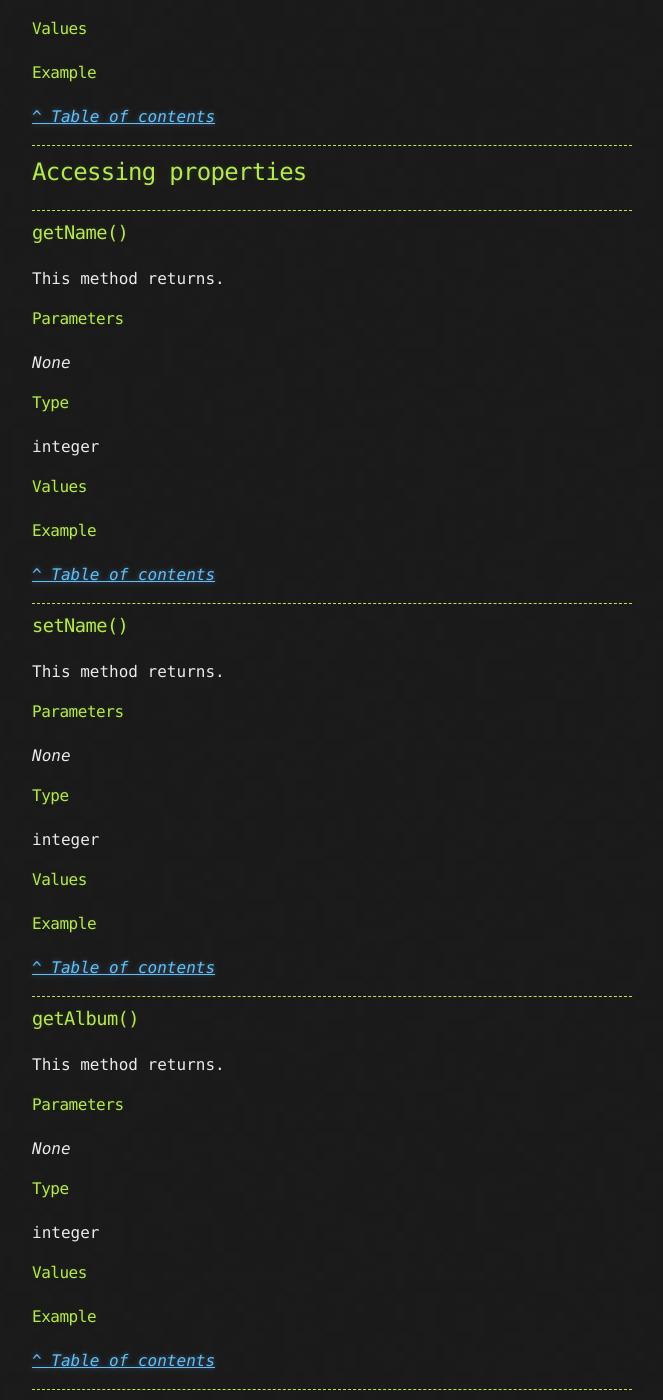
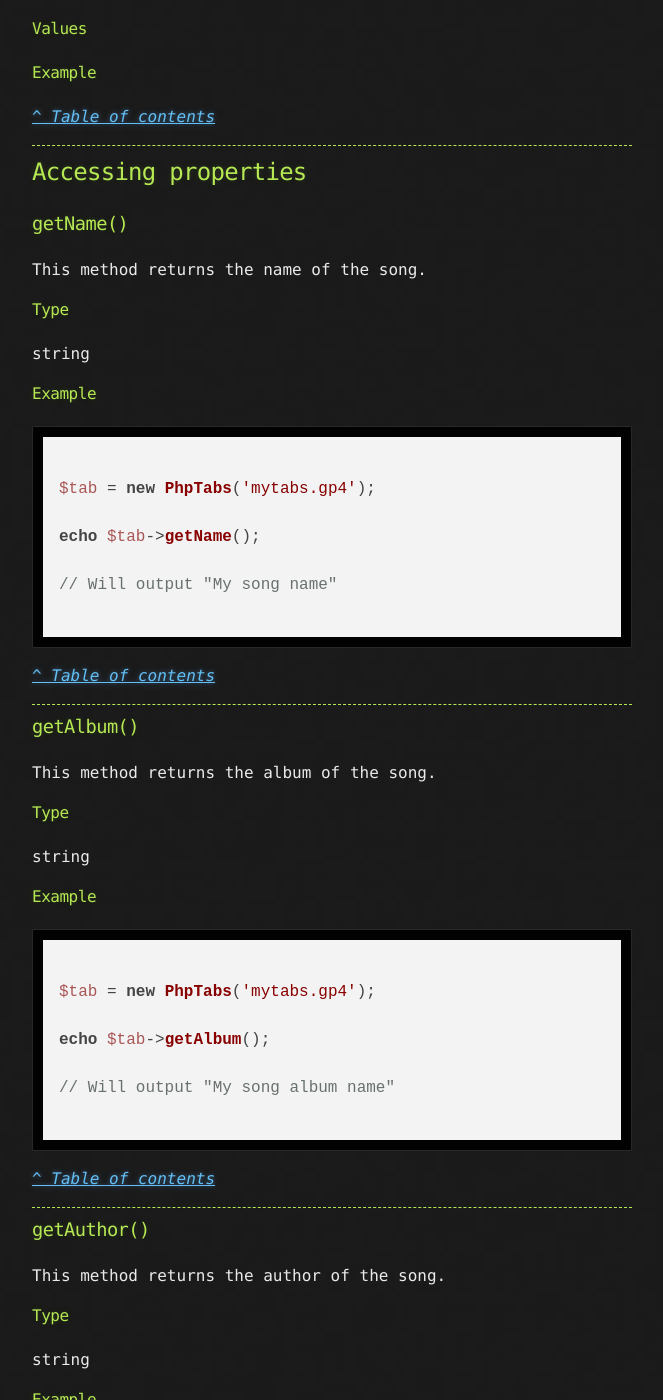
Before and after one commit to stdtabs/stdtabs.github.io, a Jekyll site: the page built from docs/music-song.md, in a window 1280 px wide and 1400 px high, scrolled down 12269 px. Shown: the whole window, without its empty margins (308-971 px from the left). Built offline with Jekyll 4.4.1, drawn with Linux system fonts in a browser that asks for light colours; nearby versions of some CDN libraries; some of the changed text lies outside the part shown.

Commit message:
Add getName, getAlbum, getAuthor, getArtist and getDate docs

````diff
--- a/docs/music-song.md
+++ b/docs/music-song.md
@@ -602,58 +602,129 @@ integer
 
 ------------------------------------------------------------------------
 
+## Accessing properties
 
+### getName()
 
-## Accessing properties
+This method returns the name of the song.
+
+#### Type
+
+string
+
+#### Example
+
+```php
+
+$tab = new PhpTabs('mytabs.gp4');
+
+echo $tab->getName();
+
+// Will output "My song name"
+
+```
+
+[_^ Table of contents_]({{ page.permalink }}#top)
 
 ------------------------------------------------------------------------
 
+### getAlbum()
 
-### getName()
-
-This method returns.
-
-#### Parameters
-
-_None_
+This method returns the album of the song.
 
 #### Type
 
-integer
-
-#### Values
-
+string
 
 #### Example
 
+```php
+
+$tab = new PhpTabs('mytabs.gp4');
+
+echo $tab->getAlbum();
+
+// Will output "My song album name"
+
+```
+
+[_^ Table of contents_]({{ page.permalink }}#top)
+
+------------------------------------------------------------------------
+
+### getAuthor()
+
+This method returns the author of the song.
+
+#### Type
+
+string
+
+#### Example
+
+```php
+
+$tab = new PhpTabs('mytabs.gp4');
+
+echo $tab->getAuthor();
+
+// Will output "Author name"
+
+```
+
+[_^ Table of contents_]({{ page.permalink }}#top)
+
+------------------------------------------------------------------------
+
+### getArtist()
+
+This method returns the artist of the song.
+
+#### Type
+
+string
+
+#### Example
+
+```php
+
+$tab = new PhpTabs('mytabs.gp4');
+
+echo $tab->getArtist();
+
+// Will output "Artist name"
+
+```
+
+[_^ Table of contents_]({{ page.permalink }}#top)
+
+------------------------------------------------------------------------
+
+### getDate()
+
+This method returns the date of the song.
+
+#### Type
+
+string
+
+#### Example
+
+```php
+
+$tab = new PhpTabs('mytabs.gp4');
+
+echo $tab->getDate();
+
+// Will output "12/12/2012"
+
+```
 
 [_^ Table of contents_]({{ page.permalink }}#top)
 
 ------------------------------------------------------------------------
 
 ### setName()
-
-This method returns.
-
-#### Parameters
-
-_None_
-
-#### Type
-
-integer
-
-#### Values
-
-
-#### Example
-
-
-[_^ Table of contents_]({{ page.permalink }}#top)
-
-------------------------------------------------------------------------
-
-### getAlbum()
 
 This method returns.
 
@@ -697,28 +768,6 @@ integer
 
 ------------------------------------------------------------------------
 
-### getAuthor()
-
-This method returns.
-
-#### Parameters
-
-_None_
-
-#### Type
-
-integer
-
-#### Values
-
-
-#### Example
-
-
-[_^ Table of contents_]({{ page.permalink }}#top)
-
-------------------------------------------------------------------------
-
 ### setAuthor()
 
 This method returns.
@@ -741,51 +790,7 @@ integer
 
 ------------------------------------------------------------------------
 
-### getArtist()
-
-This method returns.
-
-#### Parameters
-
-_None_
-
-#### Type
-
-integer
-
-#### Values
-
-
-#### Example
-
-
-[_^ Table of contents_]({{ page.permalink }}#top)
-
-------------------------------------------------------------------------
-
 ### setArtist()
-
-This method returns.
-
-#### Parameters
-
-_None_
-
-#### Type
-
-integer
-
-#### Values
-
-
-#### Example
-
-
-[_^ Table of contents_]({{ page.permalink }}#top)
-
-------------------------------------------------------------------------
-
-### getDate()
 
 This method returns.
 
````
